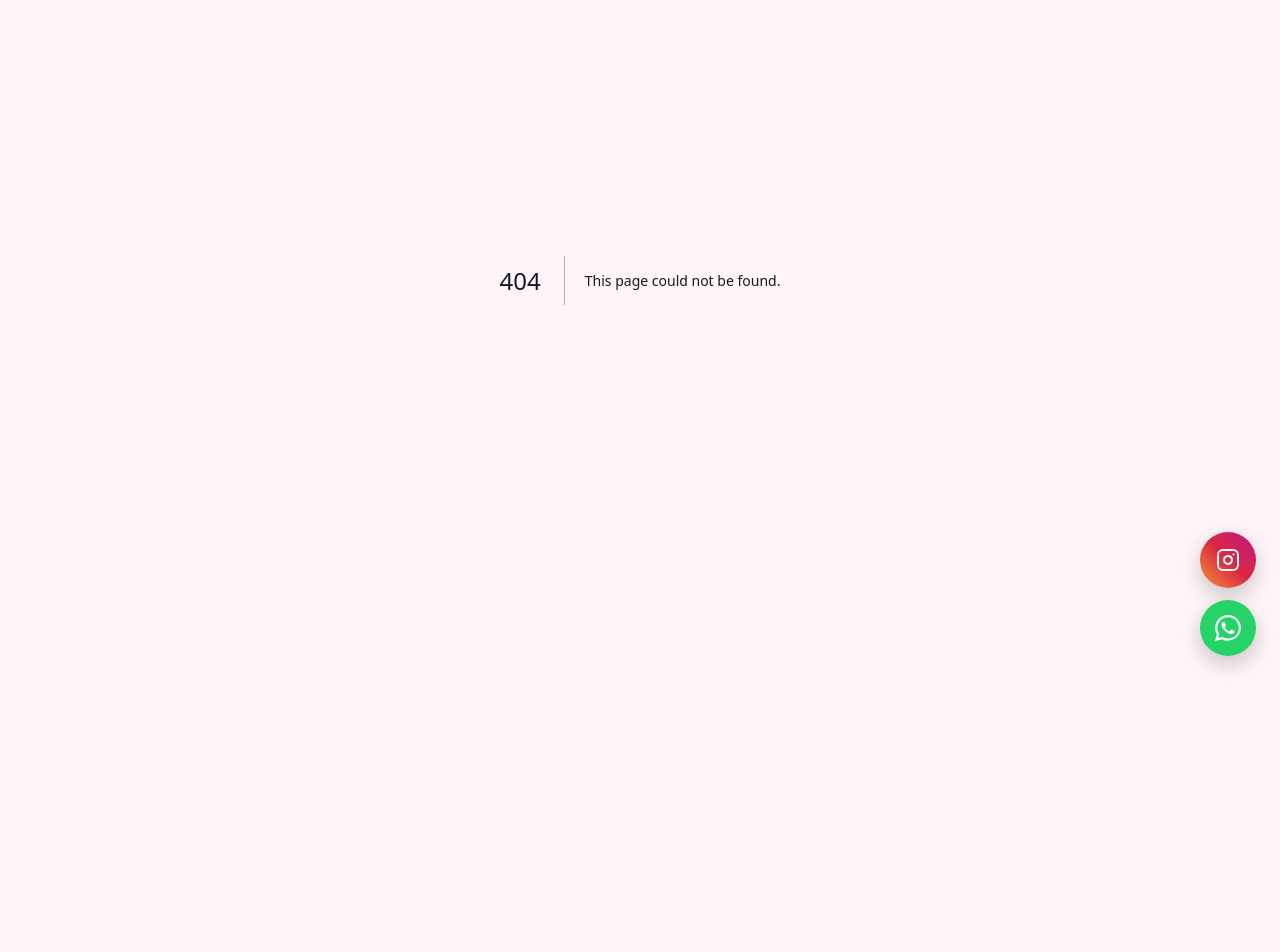
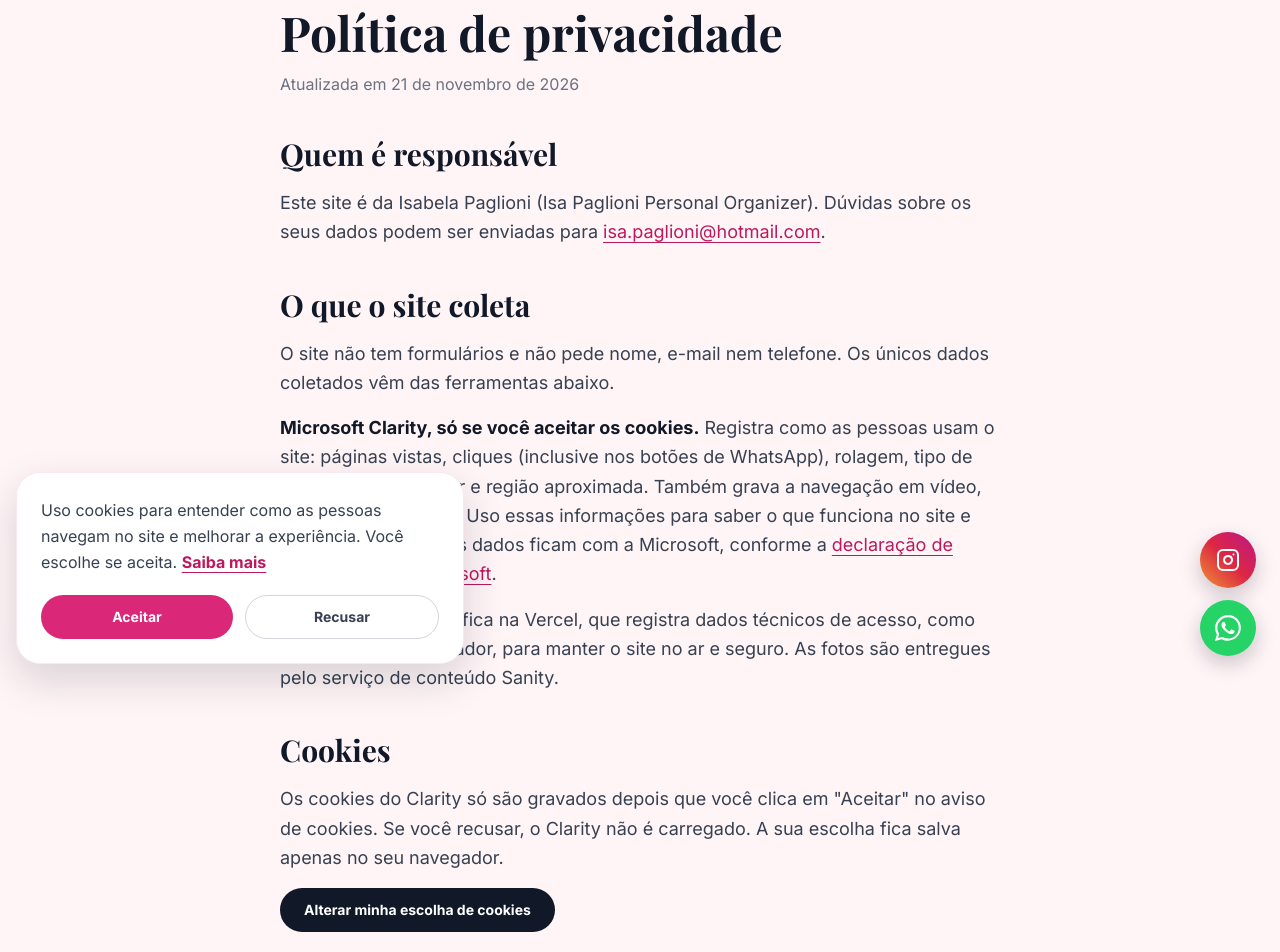
Before and after one commit to paglioni10/isabela_paglioni, a Next.js app: page /privacidade in a window 1280 px wide. Before the commit this address had no page. Shown: the part 120-1072 px from the top of the page. Before the commit the page ends 800 px from the top, so only its background shows below. Built offline with nearby package versions, Linux system fonts and the light colour scheme; a web font is replaced by a local one.

Commit message:
lgpd: aviso de cookies, Clarity só com consentimento e página de privacidade

```diff
--- a/src/app/layout.tsx
+++ b/src/app/layout.tsx
@@ -5,7 +5,7 @@ import Header from "../components/Header";
 import SocialButtons from "../components/SocialButtons";
 import HideOnAdmin from "../components/HideOnAdmin";
 import WhatsAppTracking from "../components/WhatsAppTracking";
-import Script from "next/script"; // Importação necessária para o Clarity
+import CookieConsent from "../components/CookieConsent";
 import { SITE_CONTENT } from "../constants/content";
 
 const inter = Inter({
@@ -44,18 +44,6 @@ export default function RootLayout({
 }) {
   return (
     <html lang="pt-BR" className="scroll-smooth">
-      <head>
-        {/* Microsoft Clarity Tracking Script */}
-        <Script id="microsoft-clarity" strategy="afterInteractive">
-          {`
-            (function(c,l,a,r,i,t,y){
-                c[a]=c[a]||function(){(c[a].q=c[a].q||[]).push(arguments)};
-                t=l.createElement(r);t.async=1;t.src="https://www.clarity.ms/tag/"+i;
-                y=l.getElementsByTagName(r)[0];y.parentNode.insertBefore(t,y);
-            })(window, document, "clarity", "script", "wo2izteoc9");
-          `}
-        </Script>
-      </head>
       <body className={`${inter.variable} ${playfair.variable} font-sans antialiased bg-[#FFF5F7] text-gray-900`}>
         <HideOnAdmin>
           <Header />
@@ -68,6 +56,8 @@ export default function RootLayout({
         <HideOnAdmin>
           <SocialButtons />
           <WhatsAppTracking />
+          {/* O Microsoft Clarity só carrega depois do consentimento */}
+          <CookieConsent />
         </HideOnAdmin>
 
       </body>
--- /dev/null
+++ b/src/app/privacidade/page.tsx
@@ -0,0 +1,100 @@
+import type { Metadata } from 'next'
+import { SITE_CONTENT } from '../../constants/content'
+import CookiePreferencesButton from '../../components/CookiePreferencesButton'
+
+export const metadata: Metadata = {
+  title: 'Política de privacidade – Isa Paglioni',
+  description: 'Como o site da Isa Paglioni Personal Organizer trata dados de visitantes e cookies.',
+  alternates: { canonical: '/privacidade' },
+}
+
+const UPDATED_AT = '21 de novembro de 2026'
+
+function Section({ title, children }: { title: string; children: React.ReactNode }) {
+  return (
+    <section className="mt-10">
+      <h2 className="font-serif text-2xl md:text-3xl font-bold text-gray-900 mb-4">{title}</h2>
+      <div className="space-y-4 text-gray-700 text-lg leading-relaxed">{children}</div>
+    </section>
+  )
+}
+
+const link = 'text-[#BE185D] underline underline-offset-4 hover:text-gray-900'
+
+export default function PrivacyPage() {
+  const { email } = SITE_CONTENT.contact
+
+  return (
+    <article className="max-w-3xl mx-auto px-6 pt-32 pb-24">
+      <h1 className="text-4xl md:text-5xl font-serif font-bold text-gray-900 leading-[1.1]">
+        Política de privacidade
+      </h1>
+      <p className="mt-4 text-gray-500">Atualizada em {UPDATED_AT}</p>
+
+      <Section title="Quem é responsável">
+        <p>
+          Este site é da Isabela Paglioni (Isa Paglioni Personal Organizer). Dúvidas sobre os seus
+          dados podem ser enviadas para{' '}
+          <a href={`mailto:${email}`} className={link}>{email}</a>.
+        </p>
+      </Section>
+
+      <Section title="O que o site coleta">
+        <p>
+          O site não tem formulários e não pede nome, e-mail nem telefone. Os únicos dados coletados
+          vêm das ferramentas abaixo.
+        </p>
+        <p>
+          <strong className="text-gray-900">Microsoft Clarity, só se você aceitar os cookies.</strong>{' '}
+          Registra como as pessoas usam o site: páginas vistas, cliques (inclusive nos botões de
+          WhatsApp), rolagem, tipo de aparelho e navegador e região aproximada. Também grava a
+          navegação em vídeo, sem textos digitados. Uso essas informações para saber o que funciona
+          no site e melhorar a página. Os dados ficam com a Microsoft, conforme a{' '}
+          <a href="https://privacy.microsoft.com/pt-br/privacystatement" target="_blank" rel="noopener noreferrer" className={link}>
+            declaração de privacidade da Microsoft
+          </a>
+          .
+        </p>
+        <p>
+          <strong className="text-gray-900">Hospedagem.</strong> O site fica na Vercel, que registra
+          dados técnicos de acesso, como endereço IP e navegador, para manter o site no ar e seguro.
+          As fotos são entregues pelo serviço de conteúdo Sanity.
+        </p>
+      </Section>
+
+      <Section title="Cookies">
+        <p>
+          Os cookies do Clarity só são gravados depois que você clica em &quot;Aceitar&quot; no aviso
+          de cookies. Se você recusar, o Clarity não é carregado. A sua escolha fica salva apenas no
+          seu navegador.
+        </p>
+        <CookiePreferencesButton />
+      </Section>
+
+      <Section title="Vídeos, WhatsApp e Instagram">
+        <p>
+          Os vídeos do YouTube só carregam quando você clica para assistir e usam o modo de
+          privacidade aprimorada (youtube-nocookie.com). A partir do clique, vale a política de
+          privacidade do Google.
+        </p>
+        <p>
+          Os botões de WhatsApp e Instagram levam para esses aplicativos, que seguem as políticas da
+          Meta. O que você me enviar pelo WhatsApp uso só para responder e fazer o orçamento.
+        </p>
+      </Section>
+
+      <Section title="Os seus direitos">
+        <p>
+          Pela Lei Geral de Proteção de Dados (LGPD), você pode pedir para saber se tenho dados seus,
+          acessar, corrigir ou apagar esses dados e retirar o consentimento a qualquer momento. Basta
+          escrever para{' '}
+          <a href={`mailto:${email}`} className={link}>{email}</a>.
+        </p>
+      </Section>
+
+      <p className="mt-14">
+        <a href="/" className={link}>Voltar para o site</a>
+      </p>
+    </article>
+  )
+}
--- a/src/app/sitemap.ts
+++ b/src/app/sitemap.ts
@@ -9,5 +9,11 @@ export default function sitemap(): MetadataRoute.Sitemap {
       changeFrequency: 'monthly',
       priority: 1,
     },
+    {
+      url: `${SITE_CONTENT.url}/privacidade`,
+      lastModified: new Date(),
+      changeFrequency: 'yearly',
+      priority: 0.2,
+    },
   ]
 }
--- a/src/components/Contact.tsx
+++ b/src/components/Contact.tsx
@@ -89,6 +89,9 @@ export default function Contact() {
         <footer className="mt-16 text-center text-gray-500 text-[11px] tracking-[0.1em] uppercase">
           <p>© {new Date().getFullYear()} Isa Paglioni Personal Organizer. Todos os direitos reservados.</p>
           <p className="mt-3">
+            <a href="/privacidade" className="hover:text-gray-900 underline underline-offset-4">Política de privacidade</a>
+          </p>
+          <p className="mt-3">
             Desenvolvido por{" "}
             <a
               href="https://www.linkedin.com/in/nicolas-pietro-paglioni-0287a2369"
--- /dev/null
+++ b/src/components/CookieConsent.tsx
@@ -0,0 +1,98 @@
+'use client'
+
+import { useEffect, useState } from 'react'
+import Script from 'next/script'
+
+// Consentimento de cookies (LGPD). O Microsoft Clarity só carrega depois que a
+// visitante aceita. A escolha fica no localStorage do navegador dela.
+export const CONSENT_KEY = 'cookie-consent'
+export const CONSENT_RESET_EVENT = 'cookie-consent-reset'
+
+type Choice = 'accepted' | 'declined' | null
+
+function readChoice(): Choice {
+  try {
+    const v = window.localStorage.getItem(CONSENT_KEY)
+    return v === 'accepted' || v === 'declined' ? v : null
+  } catch {
+    return null
+  }
+}
+
+function saveChoice(choice: Exclude<Choice, null>) {
+  try {
+    window.localStorage.setItem(CONSENT_KEY, choice)
+  } catch {
+    // Navegação privada ou armazenamento bloqueado: vale só para esta visita
+  }
+}
+
+export default function CookieConsent() {
+  // undefined = ainda lendo a escolha (evita piscar o aviso antes de saber)
+  const [choice, setChoice] = useState<Choice | undefined>(undefined)
+
+  useEffect(() => {
+    setChoice(readChoice())
+    const reopen = () => setChoice(null)
+    window.addEventListener(CONSENT_RESET_EVENT, reopen)
+    return () => window.removeEventListener(CONSENT_RESET_EVENT, reopen)
+  }, [])
+
+  const decide = (c: Exclude<Choice, null>) => {
+    saveChoice(c)
+    // Recusar com o Clarity já carregado: recarrega a página para descarregá-lo
+    if (c === 'declined' && typeof (window as { clarity?: unknown }).clarity === 'function') {
+      window.location.reload()
+      return
+    }
+    setChoice(c)
+  }
+
+  return (
+    <>
+      {choice === 'accepted' && (
+        <Script id="microsoft-clarity" strategy="afterInteractive">
+          {`
+            (function(c,l,a,r,i,t,y){
+                c[a]=c[a]||function(){(c[a].q=c[a].q||[]).push(arguments)};
+                t=l.createElement(r);t.async=1;t.src="https://www.clarity.ms/tag/"+i;
+                y=l.getElementsByTagName(r)[0];y.parentNode.insertBefore(t,y);
+            })(window, document, "clarity", "script", "wo2izteoc9");
+          `}
+        </Script>
+      )}
+
+      {choice === null && (
+        <div
+          role="region"
+          aria-label="Aviso de cookies"
+          className="fixed z-[60] bottom-4 left-4 right-4 sm:right-auto sm:max-w-md bg-white rounded-[24px] border border-pink-100 shadow-[0_16px_40px_rgba(17,24,39,0.16)] p-6"
+        >
+          <p className="text-gray-700 leading-relaxed">
+            Uso cookies para entender como as pessoas navegam no site e melhorar a experiência.
+            Você escolhe se aceita.{' '}
+            <a href="/privacidade" className="text-[#BE185D] font-bold underline underline-offset-4">
+              Saiba mais
+            </a>
+          </p>
+          <div className="mt-5 flex gap-3">
+            <button
+              type="button"
+              onClick={() => decide('accepted')}
+              className="flex-1 min-h-11 bg-[#DB2777] text-white rounded-full font-bold text-sm hover:bg-[#BE185D] transition-colors"
+            >
+              Aceitar
+            </button>
+            <button
+              type="button"
+              onClick={() => decide('declined')}
+              className="flex-1 min-h-11 bg-white text-gray-700 border border-gray-300 rounded-full font-bold text-sm hover:border-gray-500 transition-colors"
+            >
+              Recusar
+            </button>
+          </div>
+        </div>
+      )}
+    </>
+  )
+}
--- /dev/null
+++ b/src/components/CookiePreferencesButton.tsx
@@ -0,0 +1,25 @@
+'use client'
+
+import { CONSENT_KEY, CONSENT_RESET_EVENT } from './CookieConsent'
+
+// Apaga a escolha salva e mostra o aviso de cookies de novo
+export default function CookiePreferencesButton() {
+  const reset = () => {
+    try {
+      window.localStorage.removeItem(CONSENT_KEY)
+    } catch {
+      // armazenamento indisponível: o aviso reaparece mesmo assim
+    }
+    window.dispatchEvent(new Event(CONSENT_RESET_EVENT))
+  }
+
+  return (
+    <button
+      type="button"
+      onClick={reset}
+      className="min-h-11 px-6 bg-gray-900 text-white rounded-full font-bold text-sm hover:bg-[#DB2777] transition-colors"
+    >
+      Alterar minha escolha de cookies
+    </button>
+  )
+}
--- a/src/components/Header.tsx
+++ b/src/components/Header.tsx
@@ -5,14 +5,14 @@ import { Menu, X } from 'lucide-react'
 import { SITE_CONTENT } from "../constants/content"
 
 const menuLinks = [
-  { href: "#home", label: "Início" },
-  { href: "#sobre", label: "Sobre" },
-  { href: "#servicos", label: "Serviços" },
-  { href: "#mudanca", label: "Mudança" },
-  { href: "#processo", label: "Processo" },
-  { href: "#portfolio", label: "Portfólio" },
-  { href: "#depoimentos", label: "Depoimentos" },
-  { href: "#dicas", label: "Dicas" },
+  { href: "/#home", label: "Início" },
+  { href: "/#sobre", label: "Sobre" },
+  { href: "/#servicos", label: "Serviços" },
+  { href: "/#mudanca", label: "Mudança" },
+  { href: "/#processo", label: "Processo" },
+  { href: "/#portfolio", label: "Portfólio" },
+  { href: "/#depoimentos", label: "Depoimentos" },
+  { href: "/#dicas", label: "Dicas" },
 ]
 
 export default function Header() {
@@ -30,7 +30,7 @@ export default function Header() {
     <header className="fixed top-0 left-0 right-0 bg-white/85 backdrop-blur-md z-50 border-b border-pink-50">
       <div className="max-w-7xl mx-auto px-6 h-20 flex items-center justify-between">
         {/* LOGO */}
-        <a href="#home" className="flex flex-col" aria-label={`${SITE_CONTENT.brand.name}, voltar ao início`}>
+        <a href="/#home" className="flex flex-col" aria-label={`${SITE_CONTENT.brand.name}, voltar ao início`}>
           <span className="font-serif font-bold text-xl tracking-tight text-gray-900 leading-none">
             {SITE_CONTENT.brand.name}
           </span>
@@ -51,7 +51,7 @@ export default function Header() {
             </a>
           ))}
           <a
-            href="#contato"
+            href="/#contato"
             className="bg-[#DB2777] text-white px-6 py-2.5 rounded-full text-sm font-bold hover:bg-[#BE185D] transition-colors"
           >
             Contato
@@ -93,7 +93,7 @@ export default function Header() {
             </a>
           ))}
           <a
-            href="#contato"
+            href="/#contato"
             onClick={() => setIsOpen(false)}
             className="mt-3 bg-[#DB2777] text-white px-6 py-3.5 rounded-xl text-center font-bold hover:bg-[#BE185D] transition-colors"
           >
```
